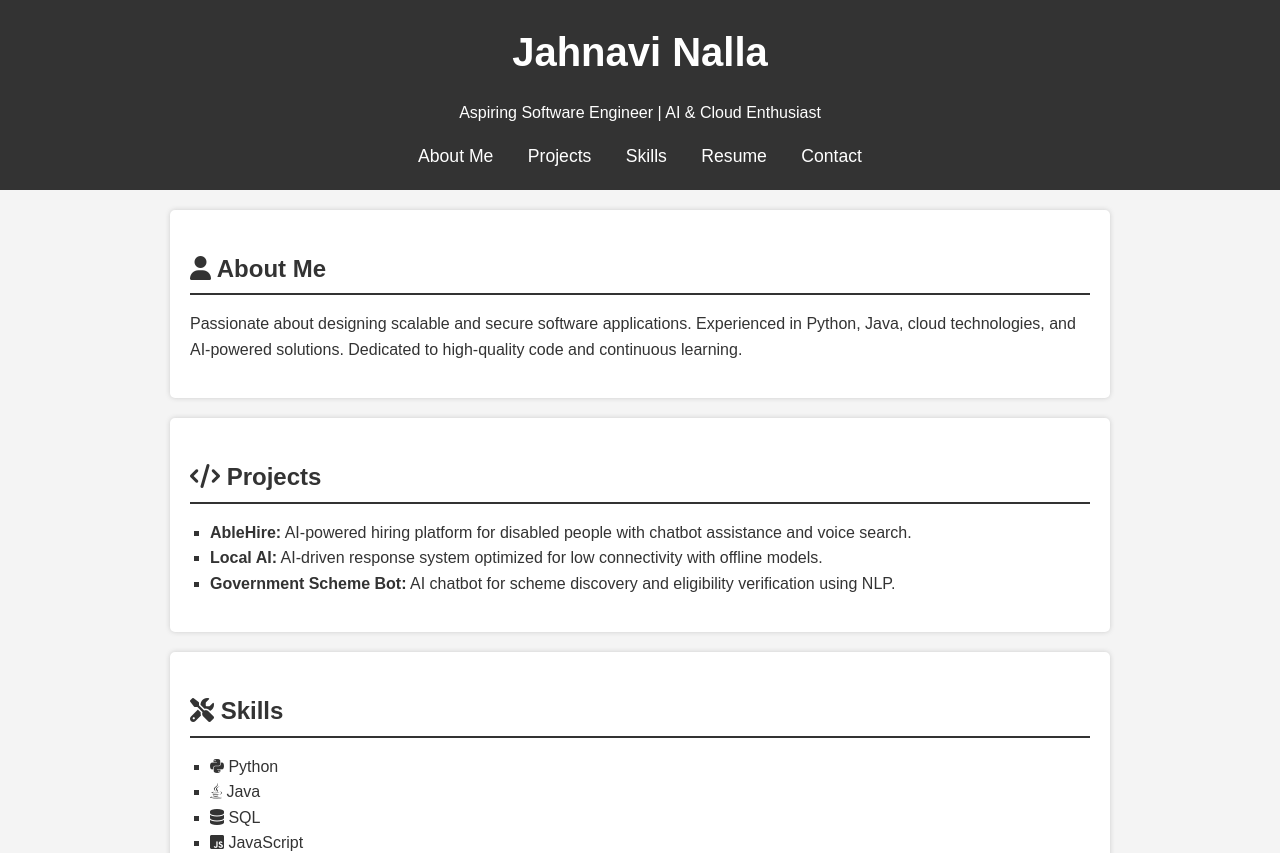
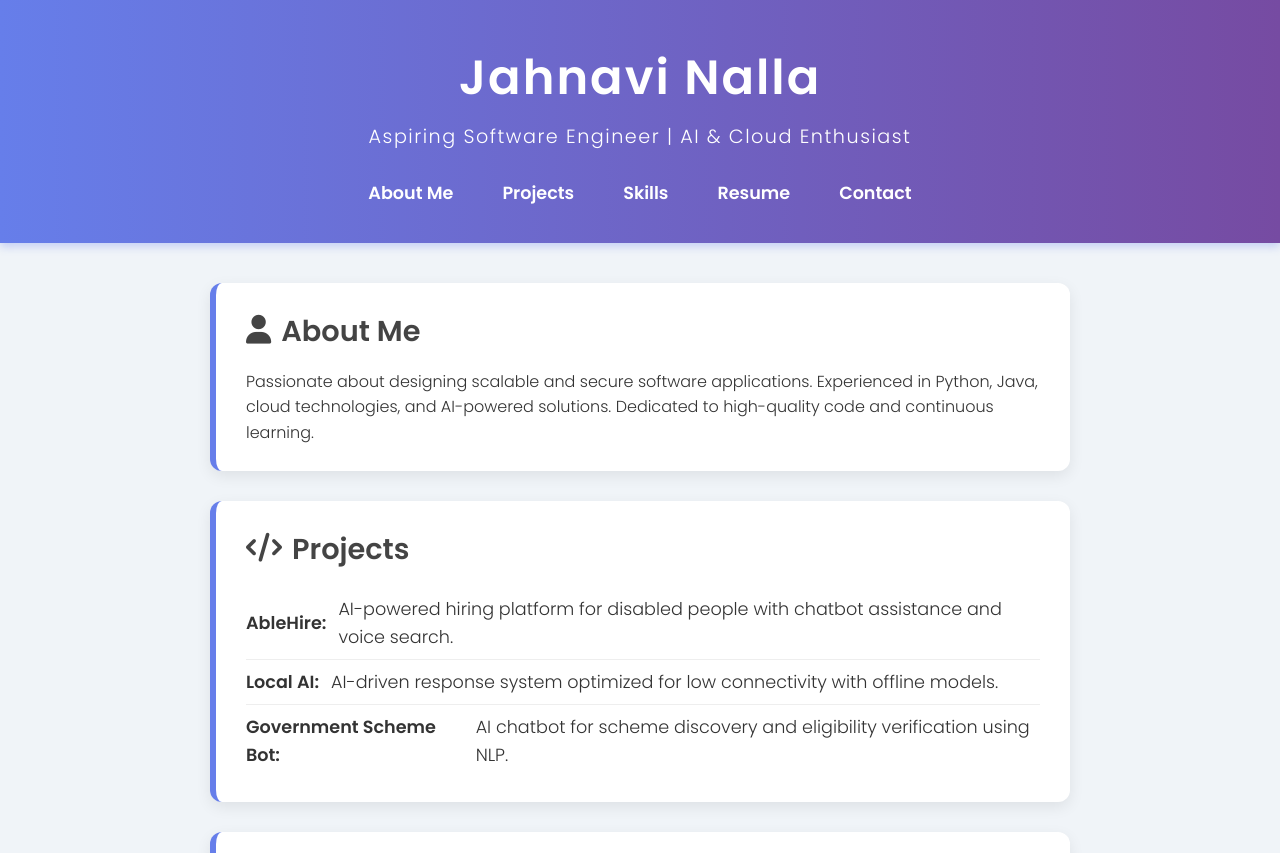
Before and after one commit to jahnavinalla1/jahnavinalla1.github.io, a plain HTML site: page index.html in a window 1280 px wide. Shown: the top 853 px of the page. Drawn offline with Linux system fonts and the light colour scheme.

Commit message:
Update style.css

```diff
--- a/style.css
+++ b/style.css
@@ -1,60 +1,208 @@
-body {
-  font-family: Arial, sans-serif;
+/* Reset & base styling */
+* {
+  box-sizing: border-box;
   margin: 0;
   padding: 0;
-  line-height: 1.6;
-  background: #f4f4f4;
-  color: #333;
 }
 
+body {
+  font-family: 'Poppins', sans-serif;
+  background: #f0f4f8;
+  color: #333;
+  line-height: 1.6;
+}
+
+.container {
+  max-width: 1100px;
+  margin: auto;
+  padding: 0 20px;
+}
+
+/* Header styling */
 header {
-  background: #333;
-  color: #fff;
-  padding: 20px 0;
+  background: linear-gradient(90deg, #667eea, #764ba2);
+  color: white;
+  padding: 40px 0 30px;
   text-align: center;
+  box-shadow: 0 4px 8px rgba(102,126,234,0.3);
 }
 
 header h1 {
-  margin: 0;
-  font-size: 2.5em;
+  font-size: 3em;
+  font-weight: 700;
+  margin-bottom: 5px;
+  letter-spacing: 2px;
+  animation: fadeInDown 1s ease forwards;
+}
+
+header .subtitle {
+  font-weight: 300;
+  font-size: 1.2em;
+  letter-spacing: 1.5px;
+  margin-bottom: 20px;
+  animation: fadeInDown 1.2s ease forwards;
+}
+
+nav {
+  display: flex;
+  justify-content: center;
+  gap: 25px;
+  animation: fadeIn 1.6s ease forwards;
 }
 
 nav a {
-  color: #fff;
-  margin: 0 15px;
+  color: white;
+  font-weight: 600;
+  font-size: 1.1em;
   text-decoration: none;
-  font-size: 1.1em;
+  padding: 6px 12px;
+  border-radius: 5px;
+  transition: background-color 0.3s ease;
 }
 
 nav a:hover {
+  background: rgba(255,255,255,0.25);
+  color: #fff;
+}
+
+/* Main section styling */
+main {
+  max-width: 900px;
+  margin: 40px auto;
+  padding: 0 20px;
+  display: flex;
+  flex-direction: column;
+  gap: 30px;
+}
+
+/* Card style sections */
+.section.card {
+  background: white;
+  padding: 25px 30px;
+  border-radius: 12px;
+  box-shadow: 0 5px 15px rgba(0,0,0,0.08);
+  border-left: 6px solid #667eea;
+  animation: fadeInUp 1s ease forwards;
+}
+
+.section.card h2 {
+  font-size: 1.8em;
+  color: #444;
+  margin-bottom: 15px;
+  display: flex;
+  align-items: center;
+  gap: 10px;
+}
+
+/* Lists */
+.projects-list,
+.skills-list {
+  list-style: none;
+  padding-left: 0;
+}
+
+.projects-list li,
+.skills-list li {
+  padding: 8px 0;
+  font-size: 1.1em;
+  border-bottom: 1px solid #eee;
+  display: flex;
+  align-items: center;
+  gap: 12px;
+}
+
+.skills-list li i {
+  color: #667eea;
+  font-size: 1.2em;
+}
+
+.projects-list li:last-child,
+.skills-list li:last-child {
+  border-bottom: none;
+}
+
+/* Resume Button */
+.resume-section .btn {
+  display: inline-block;
+  background: #667eea;
+  color: white;
+  padding: 14px 26px;
+  border-radius: 50px;
+  font-weight: 600;
+  font-size: 1.1em;
+  text-decoration: none;
+  box-shadow: 0 5px 15px rgba(102,126,234,0.4);
+  transition: background-color 0.3s ease, box-shadow 0.3s ease;
+}
+
+.resume-section .btn:hover {
+  background: #764ba2;
+  box-shadow: 0 7px 20px rgba(118,75,162,0.5);
+}
+
+/* Contact Links */
+#contact p {
+  font-size: 1.1em;
+  margin-bottom: 12px;
+}
+
+#contact a {
+  color: #667eea;
+  text-decoration: none;
+  font-weight: 600;
+}
+
+#contact a:hover {
   text-decoration: underline;
 }
 
-section {
-  padding: 20px;
-  max-width: 900px;
-  margin: 20px auto;
-  background: #fff;
-  border-radius: 5px;
-  box-shadow: 0 0 5px #ccc;
+/* Footer */
+footer {
+  text-align: center;
+  padding: 20px 10px;
+  background: #333;
+  color: white;
+  font-weight: 300;
+  font-size: 0.9em;
+  margin-top: 40px;
 }
 
-h2 {
-  border-bottom: 2px solid #333;
-  padding-bottom: 5px;
-  margin-bottom: 15px;
+/* Animations */
+@keyframes fadeInDown {
+  from {
+    opacity: 0;
+    transform: translateY(-20px);
+  }
+  to {
+    opacity: 1;
+    transform: translateY(0);
+  }
 }
 
-.projects a {
-  color: #0066cc;
-  text-decoration: none;
+@keyframes fadeIn {
+  from {
+    opacity: 0;
+  }
+  to {
+    opacity: 1;
+  }
 }
 
-.projects a:hover {
-  text-decoration: underline;
+@keyframes fadeInUp {
+  from {
+    opacity: 0;
+    transform: translateY(20px);
+  }
+  to {
+    opacity: 1;
+    transform: translateY(0);
+  }
 }
 
-ul {
-  list-style-type: square;
-  padding-left: 20px;
+/* Responsive */
+@media (max-width: 700px) {
+  nav {
+    flex-direction: column;
+    gap: 12px;
+  }
 }
```
